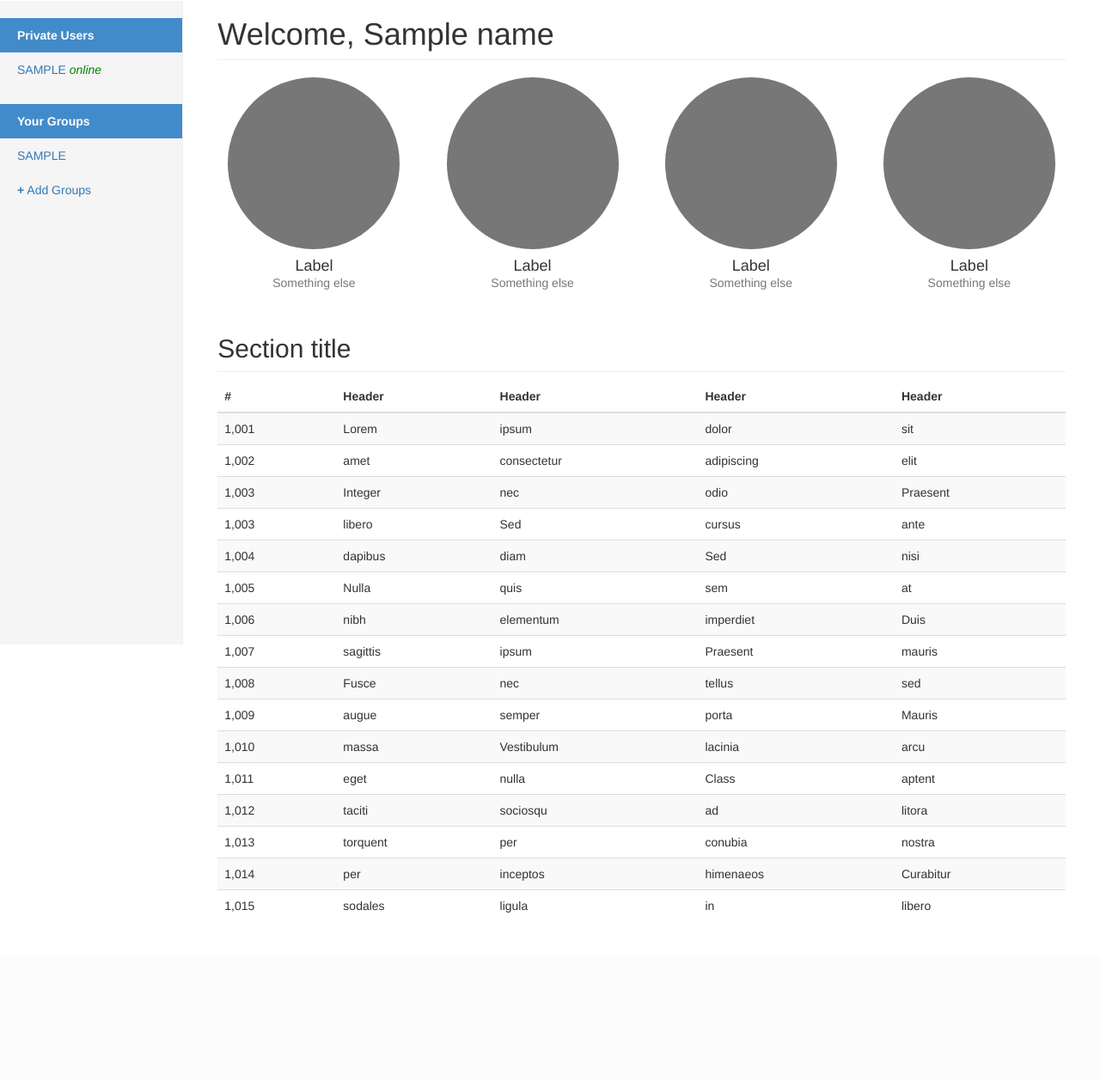
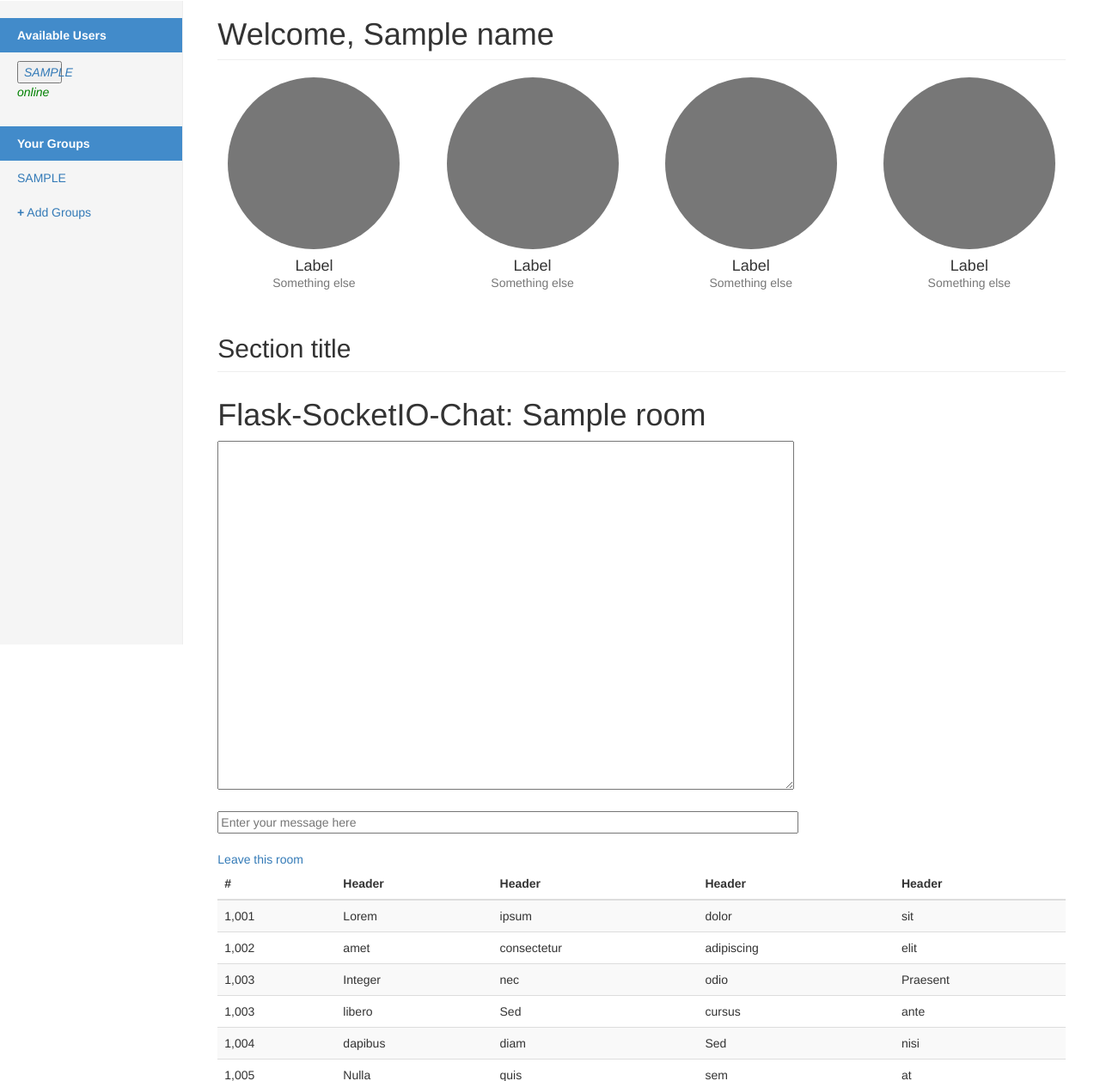
Before and after one commit to hriks/chat_api, a Flask app: template app/templates/dashboard.html in a window 1280 px wide. Shown: the part 50-1308 px from the top of the page at 86% size. Before the commit the page ends 1112 px from the top, so only its background shows below. Run offline with Flask 2, Linux system fonts and the light colour scheme; tables that the repository leaves empty hold one stand-in row (values such as "Sample post"); the template is opened without the code that fills it: values that come from a table or form of the project are taken from there, most other values are stand-ins (such as "Sample title", 1, 10 or a date in 2020); some libraries are stand-ins or nearby versions.

Commit message:
Able to chat directly by clicking on username

```diff
--- a/app/main/app.py
+++ b/app/main/app.py
@@ -3,7 +3,7 @@ from flask_bootstrap import Bootstrap
 from werkzeug.security import generate_password_hash, check_password_hash
 from flask_login import LoginManager,\
     login_user, login_required, logout_user, current_user
-from .. import app, User, db, Group
+from .. import app, User, db, Group, Group_user
 from forms import LoginForm, RegisterForm
 from flask import session, request
 from . import main
@@ -73,16 +73,38 @@ def signup():
     return render_template('signup.html', form=form)
 
 
-@app.route('/dashboard')
+@app.route('/dashboard', methods=['GET', 'POST'])
 @login_required
 def dashboard():
+    if request.method == 'POST':
+        name = current_user.username
+        session['name'] = str(name)
+        room = str(request.form['submit'])
+        groups_users = Group_user.query.order_by(Group_user.username)
+        for user in groups_users:
+            if str(user.group) != room:
+                if str(user.group) != current_user.username:
+                    new_group = Group_user(
+                        username=session['name'],
+                        group=session['room']
+                    )
+                    db.session.add(new_group)
+                    db.session.commit()
+            continue
+        for user in groups_users:
+            if str(user.group) == str(current_user.username):
+                session['room'] = str(current_user.username)
+            elif str(user.group) == room:
+                session['room'] = room
+        print session['room']
     users = User.query.order_by(User.username)
     groups = Group.query.order_by(Group.username)
     return render_template(
         'dashboard.html',
         name=current_user.username,
         users=users,
-        groups=groups
+        groups=groups,
+        session=session,
     )
 
 
--- a/app/templates/dashboard.html
+++ b/app/templates/dashboard.html
@@ -1,4 +1,43 @@
 {% extends "bootstrap/base.html" %}
+
+{% block head %}
+{{super()}}
+<script type="text/javascript" src="//code.jquery.com/jquery-1.4.2.min.js"></script>
+        <script type="text/javascript" src="//cdnjs.cloudflare.com/ajax/libs/socket.io/1.3.6/socket.io.min.js"></script>
+        <script type="text/javascript" charset="utf-8">
+            var socket;
+            $(document).ready(function(){
+                socket = io.connect('http://' + document.domain + ':' + location.port + '/chat');
+                socket.on('connect', function() {
+                    socket.emit('joined', {});
+                });
+                socket.on('status', function(data) {
+                    $('#chat').val($('#chat').val() + '<' + data.msg + '>\n');
+                    $('#chat').scrollTop($('#chat')[0].scrollHeight);
+                });
+                socket.on('message', function(data) {
+                    $('#chat').val($('#chat').val() + data.msg + '\n');
+                    $('#chat').scrollTop($('#chat')[0].scrollHeight);
+                });
+                $('#text').keypress(function(e) {
+                    var code = e.keyCode || e.which;
+                    if (code == 13) {
+                        text = $('#text').val();
+                        $('#text').val('');
+                        socket.emit('text', {msg: text});
+                    }
+                });
+            });
+            function leave_room() {
+                socket.emit('left', {}, function() {
+                    socket.disconnect();
+
+                    // go back to the login page
+                    window.location.href = "{{ url_for('dashboard') }}";
+                });
+            }
+        </script>
+{% endblock %}
 
 {% block title %}
 Dashboard
@@ -39,9 +78,20 @@ Dashboard
       <div class="row">
         <div class="col-sm-3 col-md-2 sidebar">
           <ul class="nav nav-sidebar">
-            <li class="active"><a href=""><b>Private Users</b><span class="sr-only">(current)</span></a></li>
+            <li class="active"><a href=""><b>Available Users</b><span class="sr-only">(current)</span></a></li>
             {% for user in users %}
-            <li><a href="#">{{ user.username|upper }}
+            <li><a href="">
+            {% if user.username == current_user.username %}
+              <button name="submit" type="submit" style="width: 30%">
+                <i>{{user.username|upper}}</i>
+              </button>
+            {% else %}
+            <form action="dashboard" method= POST >
+              <button name="submit" value={{user.username}} type="submit" style="width: 30%">
+                <i>{{user.username|upper}}</i>
+              </button>
+            </form>
+            {% endif %}
             {% if user.is_active %}
             <i style="color: green">
             online
@@ -86,7 +136,12 @@ Dashboard
           </div>
 
           <h2 class="sub-header">Section title</h2>
+
           <div class="table-responsive">
+          <h1>Flask-SocketIO-Chat: {{ room }}</h1>
+        <textarea id="chat" cols="80" rows="20"></textarea><br><br>
+        <input id="text" size="80" placeholder="Enter your message here"><br><br>
+        <a href="#" onclick="leave_room();">Leave this room</a>
             <table class="table table-striped">
               <thead>
                 <tr>
```
Also changed, not shown: app/__init__.py (+7 -0 lines).
